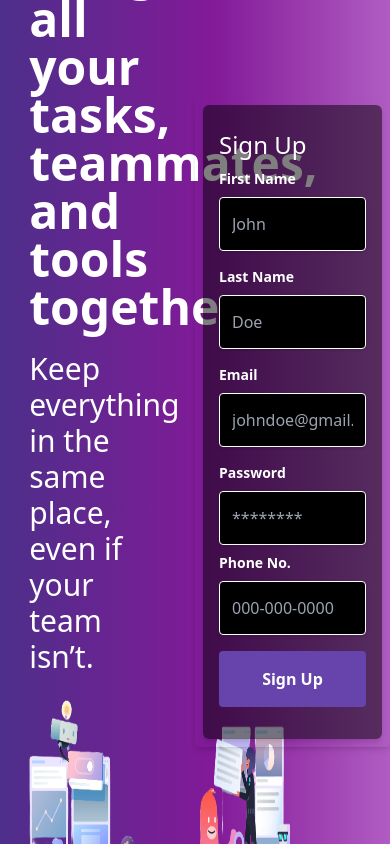
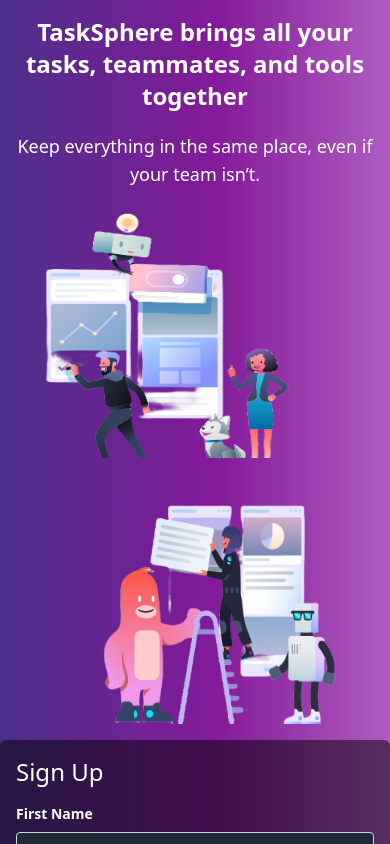
Before and after one commit to sarvesh-gaurishankar-sawant/team-progress-tracker, a React (Create React App) app in the folder frontend/: page /signup in a window 390 px wide. Shown: the top 844 px of the page. Built offline with nearby package versions, Linux system fonts and the light colour scheme.

Commit message:
Make Sign Up Responsive

```diff
--- a/frontend/src/components/Auth/Login.tsx
+++ b/frontend/src/components/Auth/Login.tsx
@@ -62,12 +62,12 @@
   const url1 = '/assests/loginpage1.png';
   const url2 = '/assests/loginpage2.png';
   return (
-    // linear-gradient(90deg, rgba(102,68,171,1) 0%, rgba(158,74,175,1) 58%, rgba(219,78,179,1) 100%)
-    <div className="flex h-screen bg-cover" style={{ background: 'linear-gradient(90deg, rgba(77,47,138,1) 0%, rgba(131,26,152,1) 55%, rgba(176,92,194,1) 100%)' }}>
-      <div className="w-[50%] flex items-center justify-center">
-        <div className='w-[70%] gap-5 flex flex-col'>
-        <div className="text-white text-5xl font-bold">TaskSphere brings all your tasks, teammates, and tools together</div>
-        <div className="text-white text-3xl">Keep everything in the same place, even if your team isn’t.</div>
+    <div className="flex flex-col lg:flex-row items-center justify-center" style={{ background: 'linear-gradient(90deg, rgba(77,47,138,1) 0%, rgba(131,26,152,1) 55%, rgba(176,92,194,1) 100%)' }}>
+      {/* Info Section  */}
+      <div className="w-full lg:w-1/2 p-4">
+        <div className='w-full lg:w-3/4 flex flex-col items-center text-center gap-5'>
+        <h1 className="text-white text-2xl md:text-3xl lg:text-5xl font-bold">TaskSphere brings all your tasks, teammates, and tools together</h1>
+        <p className="text-white text-3xl">Keep everything in the same place, even if your team isn’t.</p>
         <div className='flex'>
           <img src={url1} alt="" style={{ width: '300px', height: '250px' }}/>
           <img src={url2} alt=""  style={{ width: '300px', height: '250px' }}/>
--- a/frontend/src/components/Auth/SignUp.tsx
+++ b/frontend/src/components/Auth/SignUp.tsx
@@ -8,7 +8,6 @@
   const [emailError, setEmailError] = useState('');
   const [passwordError, setPasswordError] = useState('');
   const [phone, setPhone] = useState('');
-
 
   const validateEmail = (email: string): boolean => {
     const emailRegex = /^[^\s@]+@[^\s@]+\.[^\s@]+$/;
@@ -53,119 +52,107 @@
 
   const url1 = '/assests/loginpage1.png';
   const url2 = '/assests/loginpage2.png';
+
   return (
-    <div className="flex items-center justify-center h-screen" style={{ background: 'linear-gradient(90deg, rgba(77,47,138,1) 0%, rgba(131,26,152,1) 55%, rgba(176,92,194,1) 100%)' }}>
-      <div className="w-[50%] flex items-center justify-center">
-        <div className='w-[70%] gap-5 flex flex-col'>
-          <div className="text-white text-5xl font-bold">TaskSphere brings all your tasks, teammates, and tools together</div>
-          <div className="text-white text-3xl">Keep everything in the same place, even if your team isn’t.</div>
-          <div className='flex'>
+    <div className="flex flex-col lg:flex-row items-center justify-center" style={{ background: 'linear-gradient(90deg, rgba(77,47,138,1) 0%, rgba(131,26,152,1) 55%, rgba(176,92,194,1) 100%)' }}>
+      {/* Info Section */}
+      <div className="w-full lg:w-1/2 p-4">
+        <div className='w-full lg:w-3/4 flex flex-col items-center text-center gap-5'>
+          <h1 className="text-white text-2xl md:text-3xl lg:text-5xl font-bold">TaskSphere brings all your tasks, teammates, and tools together</h1>
+          <p className="text-white text-lg md:text-xl">Keep everything in the same place, even if your team isn’t.</p>
+          <div className='flex flex-wrap justify-center gap-4'>
             <img src={url1} alt="" style={{ width: '300px', height: '250px' }}/>
             <img src={url2} alt=""  style={{ width: '300px', height: '250px' }}/>
           </div>
         </div>
       </div>
-      <div className="w-[50%] flex items-center justify-center">
-        <div className="w-full max-w-lg">
-          <form className="shadow-md rounded px-2 pt-2 pb-2" onSubmit={handleSignUp}>
-            <div className="flex items-center justify-between">
-            <div className="w-full ">
-              <form className="bg-black bg-opacity-50 shadow-md rounded-md px-4 pt-6 pb-8">
+
+      {/* Form Section */}
+      <div className="w-full lg:w-1/2 flex items-center justify-center">
+        <form className="w-full max-w-lg p-4 bg-black bg-opacity-50 shadow-md rounded-md" onSubmit={handleSignUp}>
+          <h2 className="text-white text-2xl mb-4">Sign Up</h2>
+
+          {/* First Name */}
           <div className="mb-4">
-                  <h1 className="text-white text-2xl mb-2">Sign Up</h1>
-
-                  {/* Firstname */}
-                  <div>
-                    <label className="block text-white text-sm font-bold mb-2" htmlFor="fname">
+            <label className="block text-white text-sm font-bold mb-2" htmlFor="firstname">
               First Name
             </label>
             <input
-                      className="mb-2 bg-black border-white shadow appearance-none border rounded w-full py-4 px-3 text-white leading-tight focus:outline-none focus:shadow-outline"
+              className="bg-gray-800 border border-gray-300 rounded w-full py-2 px-3 text-white leading-tight focus:outline-none focus:shadow-outline"
               id="firstname"
               type="text"
               placeholder="John"
             />
           </div>
 
-                  {/* last name */}
-                  <div>
-                    <label className="block text-white text-sm font-bold mb-2 mt-2" htmlFor="lname">
+          {/* Last Name */}
+          <div className="mb-4">
+            <label className="block text-white text-sm font-bold mb-2" htmlFor="lastname">
               Last Name
             </label>
             <input
-                      className="mb-2 bg-black border-white shadow appearance-none border rounded w-full py-4 px-3 text-white leading-tight focus:outline-none focus:shadow-outline"
+              className="bg-gray-800 border border-gray-300 rounded w-full py-2 px-3 text-white leading-tight focus:outline-none focus:shadow-outline"
               id="lastname"
               type="text"
               placeholder="Doe"
             />
           </div>
 
-                  {/* email  */}
-                  <div>
-                    <label className="block text-white text-sm font-bold mb-2 mt-2" htmlFor="email">
+          {/* Email */}
+          <div className="mb-4">
+            <label className="block text-white text-sm font-bold mb-2" htmlFor="email">
               Email
             </label>
             <input
-                      className="bg-black border-white shadow appearance-none border rounded w-full py-4 px-3 text-white leading-tight focus:outline-none focus:shadow-outline"
+              className="bg-gray-800 border border-gray-300 rounded w-full py-2 px-3 text-white leading-tight focus:outline-none focus:shadow-outline"
               id="email"
-                      type="text"
-                      placeholder="johndoe@gmail.com"
+              type="email"
               value={email}
               onChange={(e) => setEmail(e.target.value)}
               onBlur={handleEmailBlur}
+              placeholder="johndoe@gmail.com"
             />
             {emailError && <p className="text-red-500 text-xs italic">{emailError}</p>}
           </div>
-                </div>
 
-                {/* password */}
-                <div>
-                  <label className="block text-white text-sm font-bold mb-2 mt-2" htmlFor="password">
+          {/* Password */}
+          <div className="mb-4">
+            <label className="block text-white text-sm font-bold mb-2" htmlFor="password">
               Password
             </label>
             <input
-                    className="mb-2 bg-black border-white shadow appearance-none border rounded w-full py-4 px-3 text-white leading-tight focus:outline-none focus:shadow-outline"
+              className="bg-gray-800 border border-gray-300 rounded w-full py-2 px-3 text-white leading-tight focus:outline-none focus:shadow-outline"
               id="password"
               type="password"
-                    placeholder="********"
               value={password}
               onChange={(e) => setPassword(e.target.value)}
               onBlur={handlePasswordBlur}
+              placeholder="********"
             />
             {passwordError && <p className="text-red-500 text-xs italic">{passwordError}</p>}
           </div>
 
-                {/* phone number */}
-                <div>
+          {/* Phone Number */}
+          <div className="mb-4">
             <label className="block text-white text-sm font-bold mb-2" htmlFor="phno">
               Phone No.
             </label>
             <input
-                      className="bg-black border-white shadow appearance-none border rounded w-full py-4 px-3 text-white leading-tight focus:outline-none focus:shadow-outline"
+              className="bg-gray-800 border border-gray-300 rounded w-full py-2 px-3 text-white leading-tight focus:outline-none focus:shadow-outline"
               id="phno"
-                      type="number"
+              type="tel"
               placeholder="000-000-0000"
             />
           </div>
 
-                <div className="flex items-center justify-between">
+          {/* Sign Up Button */}
           <button
-                    className="mt-4 text-white font-bold py-4 px-4 rounded focus:outline-none focus:shadow-outline w-full"
-                    type="button"
-                    // onClick={handleLogin}
-                    style={{
-                        background: '#6644ab',
-                        // border: '1px solid #fff',
-                      }}
+            className="w-full bg-purple-700 hover:bg-purple-800 text-white font-bold py-2 px-4 rounded focus:outline-none focus:shadow-outline"
+            type="submit"
           >
             Sign Up
           </button>
-                </div>
         </form>
-            </div>
-            </div>
-          </form>
-        </div>
       </div>
     </div>
   );
```
Lines whose indentation alone changed are shown as unchanged.
